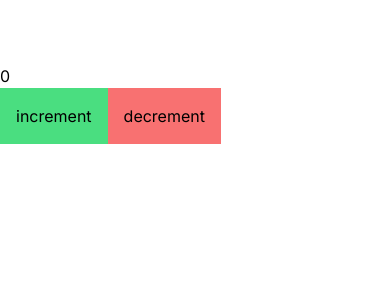
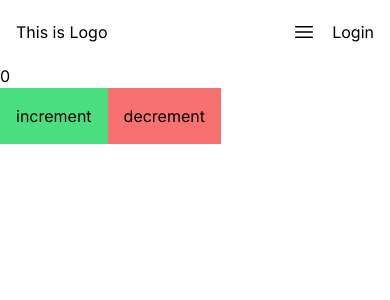
Before and after one commit to Toptaab/pet-friendly-typescript-next, a Next.js app: page /counter in a window 390 px wide. Shown: the top 300 px of the page. Built offline with nearby package versions, Linux system fonts and the light colour scheme; no server answers.

Commit message:
add redux and authme axios check user condition

```diff
--- a/package.json
+++ b/package.json
@@ -9,7 +9,10 @@
     "lint": "next lint"
   },
   "dependencies": {
+    "@heroicons/react": "^2.1.3",
     "@reduxjs/toolkit": "^2.2.3",
+    "axios": "^1.6.8",
+    "heroicons": "^2.1.3",
     "next": "14.1.4",
     "react": "^18",
     "react-dom": "^18",
--- /dev/null
+++ b/src/Config/axiosConfig.ts
@@ -0,0 +1,16 @@
+import axios from 'axios'
+
+let accessToken: string | null
+accessToken= ""
+
+if (typeof window !== 'undefined') {
+    accessToken = localStorage.getItem('accessToken')
+}
+
+
+export default axios.create({
+    baseURL: 'http://localhost:3001/',
+    headers: {
+        Authorization: `Bearer ${accessToken}`
+    }
+})
--- a/src/app/components/Navbar.tsx
+++ b/src/app/components/Navbar.tsx
@@ -4,7 +4,7 @@ import Profile from "./elements/Profile";
 
 function Navbar() {
   return (
-    <main className="h-[4rem] flex justify-around items-center px-[1rem] md:px-[6rem] gap-[1rem] sticky top-0">
+    <main className="bg-white h-[4rem] flex justify-around items-center px-[1rem] md:px-[6rem] gap-[1rem]">
       <Logo />
       <Direction/>
       <Profile/>
--- a/src/app/components/elements/Direction.tsx
+++ b/src/app/components/elements/Direction.tsx
@@ -1,5 +1,6 @@
 "use client";
 import { useState } from "react";
+import { Bars3Icon } from "@heroicons/react/24/solid";
 
 function Direction() {
   const [openModal, setOpenModel] = useState(false);
@@ -14,10 +15,10 @@ function Direction() {
 
       {/* ---------------------------------- mobile ---------------------------------- */}
       <div className="flex md:hidden justify-end flex-1">
-        <i
-          className="fa-solid fa-bars"
+        <Bars3Icon
+          className="h-6 w-6 text-black"
           onClick={() => setOpenModel(!openModal)}
-        ></i>
+        />
       </div>
 
       {/* ----------------------------------mobile modal  ----------------------------------- */}
--- a/src/app/components/elements/Logo.tsx
+++ b/src/app/components/elements/Logo.tsx
@@ -1,10 +1,11 @@
 import React from 'react'
+
 
 function Logo() {
   return (
     <main>
         <div>
-        <i className="fa-brands fa-google"></i>
+        This is Logo
         </div>
     </main>
   )
--- a/src/app/components/elements/Profile.tsx
+++ b/src/app/components/elements/Profile.tsx
@@ -1,12 +1,36 @@
+"use client";
+
+import { selectAuth, authMe } from "@/lib/features/auth/authSlice";
+import { useAppDispatch, useAppSelector } from "@/lib/hooks";
+import { UserCircleIcon, BuildingStorefrontIcon } from '@heroicons/react/24/solid'
+import { useEffect } from "react";
+
 function Profile() {
+  const me = useAppSelector(selectAuth);
+  const dispatch = useAppDispatch();
+
+useEffect(() => {
+  dispatch(authMe());
+},[])
+
+
   return (
-    <main className="flex gap-[2rem] items-center">
-      <a href="/shop" className="hidden md:flex">
-        <i className="fa-solid fa-shop"></i>
-      </a>
-      <a href="/profile">
-        <i className="fa-solid fa-user"></i>
-      </a>
+    <main>
+
+      {me.user ? (
+        <div className="flex gap-[2rem] items-center">
+          <a href="/shop" className="hidden md:flex">
+          <BuildingStorefrontIcon className="h-6 w-6 text-black" />
+          </a>
+          <a href="/profile">
+          <UserCircleIcon className="h-6 w-6 text-black" />
+          </a>
+        </div>
+      ) : (
+        <div>
+          <a href="/login">Login</a>
+        </div>
+      )}
     </main>
   );
 }
--- a/src/app/layout.tsx
+++ b/src/app/layout.tsx
@@ -19,11 +19,6 @@ export default function RootLayout({
   return (
     <StoreProvider>
       <html lang="en">
-        <script
-          src="https://kit.fontawesome.com/4036835aa5.js"
-          crossOrigin="anonymous"
-        ></script>
-
         <body className={inter.className}>
           <Navbar />
           {children}
--- a/src/app/page.tsx
+++ b/src/app/page.tsx
@@ -1,5 +1,7 @@
 
 export default function Home() {
+
+
   return (
     <main className="h-[200rem] px-[6rem] py-[4rem]">
       home
--- /dev/null
+++ b/src/lib/features/auth/authSlice.ts
@@ -0,0 +1,60 @@
+import axiosConfig from "@/Config/axiosConfig"
+import { RootState } from "@/lib/store"
+import { createAsyncThunk, createSlice } from "@reduxjs/toolkit"
+
+export interface AuthState {
+    user: {
+        userName: string,
+        email: string
+        isAdmin : Boolean
+    } | null
+    loading: Boolean
+}
+
+
+const initialState: AuthState = {
+    user: null,
+    loading: true
+}
+
+export const authMe = createAsyncThunk('auth/me', async () => {
+    try {
+        const response = await axiosConfig.get('/auth/me')
+        return response.data
+    } catch (error) {
+        console.log(error)
+    }
+
+})
+
+export const authSlice = createSlice({
+    name: 'auth',
+    initialState,
+    reducers: {
+    },
+    extraReducers: builder => {
+        builder
+            .addCase(authMe.pending, (state, action) => {
+                state.loading = true
+                console.log("Pending...")
+            })
+            .addCase(authMe.fulfilled, (state, action) => {
+                state.loading = false
+                console.log(action.payload)
+                state.user = action.payload
+
+            })
+            .addCase(authMe.rejected, (state, action) => {
+                state.loading = false
+                state.user = null
+                console.log("reject")
+            })
+    }
+
+})
+
+export const {} = authSlice.actions
+
+export const selectAuth = (state: RootState) => state.auth
+
+export default authSlice.reducer
--- a/src/lib/store.ts
+++ b/src/lib/store.ts
@@ -1,10 +1,13 @@
 import { configureStore } from '@reduxjs/toolkit'
 import counterReducer from './features/counter/counterSlice'
+import authReducer from './features/auth/authSlice'
 
 export const makeStore = () => {
   return configureStore({
     reducer: {
-      counter: counterReducer
+      counter: counterReducer,
+      auth: authReducer,
+
     }
   })
 }
```
Also changed, not shown: 2 other files (tests, documents, lock files or other folders).
